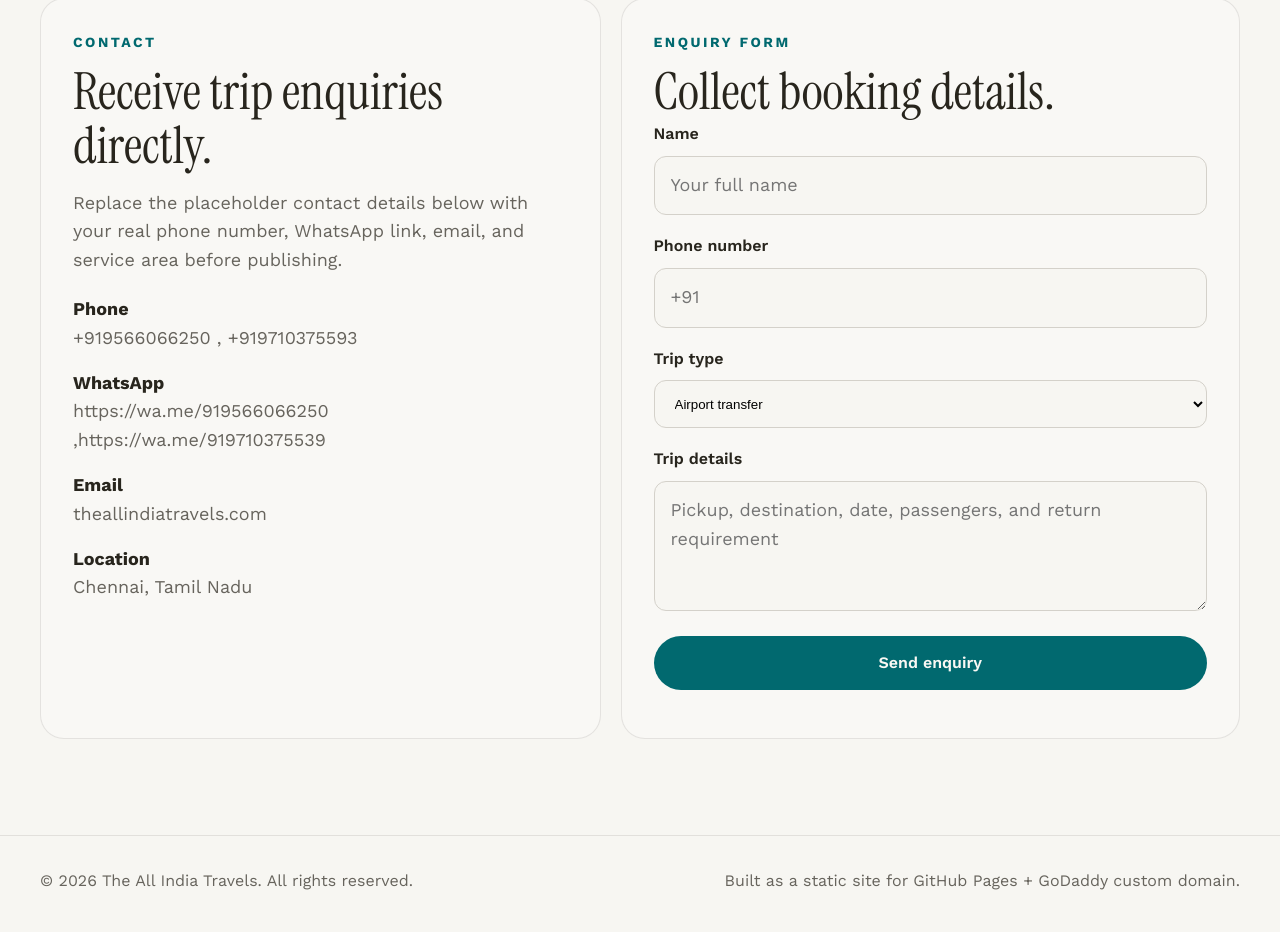
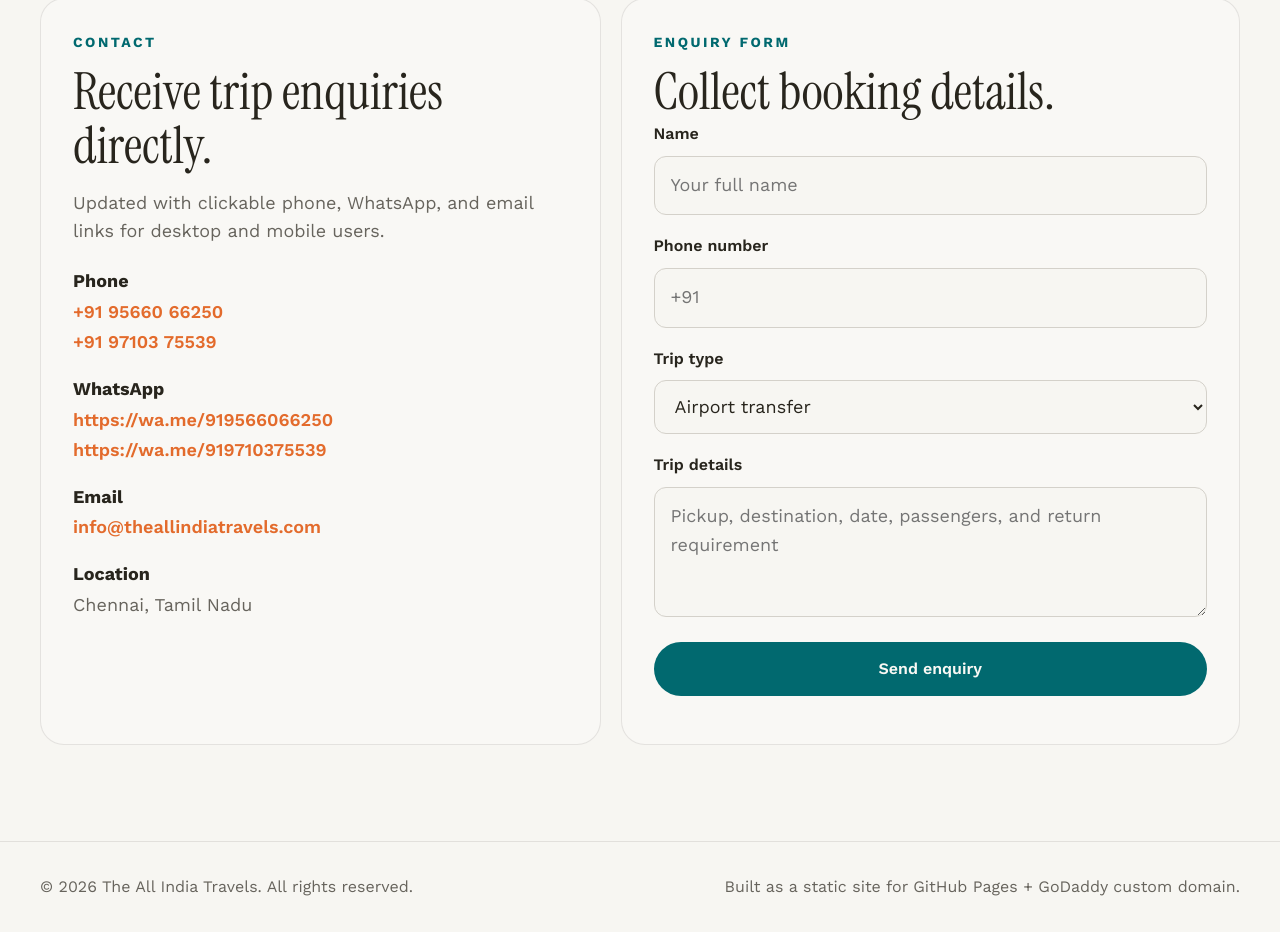
Before and after one commit to theallindiatravels/theallindiatravels, a plain HTML site: page index.html in a window 1280 px wide. Shown: the part 2824-3756 px from the top of the page. Drawn offline with nearby package versions, Linux system fonts and the light colour scheme.

Commit message:
Enhance contact section with clickable links
Updated contact details with clickable links for phone, WhatsApp, and email for improved accessibility.

```diff
--- a/index.html
+++ b/index.html
@@ -18,17 +18,17 @@
       --text-2xl:clamp(2rem,1.2rem + 2.5vw,3.5rem);
       --text-hero:clamp(3rem,.5rem + 7vw,6rem);
       --space-1:.25rem;--space-2:.5rem;--space-3:.75rem;--space-4:1rem;--space-5:1.25rem;--space-6:1.5rem;--space-8:2rem;--space-10:2.5rem;--space-12:3rem;--space-16:4rem;--space-20:5rem;--space-24:6rem;
-      --color-bg:#f7f6f2;--color-surface:#f9f8f5;--color-surface-2:#fbfbf9;--color-surface-offset:#edeae5;--color-border:#d4d1ca;--color-text:#28251d;--color-text-muted:#67645d;--color-text-faint:#9c9992;--color-text-inverse:#f9f8f4;--color-primary:#01696f;--color-primary-hover:#0c4e54;--color-primary-highlight:#dbe9e8;--color-success:#437a22;--shadow-sm:0 1px 2px rgba(0,0,0,.06);--shadow-md:0 10px 30px rgba(0,0,0,.08);--radius-sm:.375rem;--radius-md:.75rem;--radius-lg:1rem;--radius-xl:1.5rem;--content:1200px;--font-display:'Instrument Serif',Georgia,serif;--font-body:'Work Sans',Arial,sans-serif;
+      --color-bg:#f7f6f2;--color-surface:#f9f8f5;--color-surface-2:#fbfbf9;--color-surface-offset:#edeae5;--color-border:#d4d1ca;--color-text:#28251d;--color-text-muted:#67645d;--color-text-faint:#9c9992;--color-text-inverse:#f9f8f4;--color-primary:#01696f;--color-primary-hover:#0c4e54;--color-primary-highlight:#dbe9e8;--color-link:#e36b2c;--color-link-hover:#b94f18;--shadow-sm:0 1px 2px rgba(0,0,0,.06);--shadow-md:0 10px 30px rgba(0,0,0,.08);--radius-sm:.375rem;--radius-md:.75rem;--radius-lg:1rem;--radius-xl:1.5rem;--content:1200px;--font-display:'Instrument Serif',Georgia,serif;--font-body:'Work Sans',Arial,sans-serif;
     }
     [data-theme="dark"]{
-      --color-bg:#171614;--color-surface:#1c1b19;--color-surface-2:#201f1d;--color-surface-offset:#262421;--color-border:#393836;--color-text:#e2dfd9;--color-text-muted:#b3aea4;--color-text-faint:#807c75;--color-text-inverse:#171614;--color-primary:#4f98a3;--color-primary-hover:#227f8b;--color-primary-highlight:#233437;--color-success:#7db55d;--shadow-sm:0 1px 2px rgba(0,0,0,.25);--shadow-md:0 12px 36px rgba(0,0,0,.35);
+      --color-bg:#171614;--color-surface:#1c1b19;--color-surface-2:#201f1d;--color-surface-offset:#262421;--color-border:#393836;--color-text:#e2dfd9;--color-text-muted:#b3aea4;--color-text-faint:#807c75;--color-text-inverse:#171614;--color-primary:#4f98a3;--color-primary-hover:#227f8b;--color-primary-highlight:#233437;--color-link:#ff9c64;--color-link-hover:#ffb78b;--shadow-sm:0 1px 2px rgba(0,0,0,.25);--shadow-md:0 12px 36px rgba(0,0,0,.35);
     }
     *,*::before,*::after{box-sizing:border-box;margin:0;padding:0}
     html{-webkit-text-size-adjust:none;text-size-adjust:none;scroll-behavior:smooth}
     body{min-height:100dvh;font-family:var(--font-body);font-size:var(--text-base);line-height:1.6;background:var(--color-bg);color:var(--color-text)}
     img,svg{display:block;max-width:100%;height:auto}
     a{text-decoration:none;color:inherit}
-    button,input,textarea{font:inherit;color:inherit}
+    button,input,textarea,select{font:inherit;color:inherit}
     button{cursor:pointer;border:none;background:none}
     .skip-link{position:absolute;left:-9999px;top:auto}.skip-link:focus{left:var(--space-4);top:var(--space-4);background:var(--color-primary);color:var(--color-text-inverse);padding:var(--space-3) var(--space-4);border-radius:var(--radius-md);z-index:999}
     .container{width:min(calc(100% - 2rem),var(--content));margin-inline:auto}
@@ -75,6 +75,9 @@
     .contact-wrap{display:grid;grid-template-columns:.95fr 1.05fr;gap:var(--space-5)}
     .contact-box,.form-box{background:var(--color-surface);padding:var(--space-8);border-radius:var(--radius-xl);border:1px solid color-mix(in srgb,var(--color-text) 10%, transparent)}
     .contact-list{list-style:none;display:grid;gap:var(--space-4);margin-top:var(--space-5)}
+    .contact-list li{line-height:1.7}
+    .contact-list a{color:var(--color-link);text-decoration:none;font-weight:600;word-break:break-word}
+    .contact-list a:hover,.contact-list a:focus-visible{color:var(--color-link-hover);text-decoration:underline}
     form{display:grid;gap:var(--space-4)}
     label{font-size:var(--text-sm);font-weight:600}
     input,textarea,select{width:100%;margin-top:var(--space-2);padding:.9rem 1rem;border-radius:var(--radius-md);border:1px solid var(--color-border);background:var(--color-bg)}
@@ -92,6 +95,8 @@
       .header-inner{align-items:flex-start}
       h1{max-width:10ch}
       .hero-card,.card,.package-panel,.contact-box,.form-box{padding:var(--space-6)}
+      .hero-actions{flex-direction:column;align-items:stretch}
+      .btn{width:100%}
     }
     @media (prefers-reduced-motion: reduce){.reveal{opacity:1;transform:none;transition:none}html{scroll-behavior:auto}}
   </style>
@@ -209,12 +214,32 @@
         <section class="contact-box reveal">
           <p class="eyebrow">Contact</p>
           <h2 style="font-size:var(--text-2xl);margin-top:var(--space-3);">Receive trip enquiries directly.</h2>
-          <p class="muted" style="margin-top:var(--space-4);">Replace the placeholder contact details below with your real phone number, WhatsApp link, email, and service area before publishing.</p>
+          <p class="muted" style="margin-top:var(--space-4);">Updated with clickable phone, WhatsApp, and email links for desktop and mobile users.</p>
           <ul class="contact-list">
-            <li><strong>Phone</strong><div class="muted">+919566066250 , +919710375593</div></li>
-            <li><strong>WhatsApp</strong><div class="muted">https://wa.me/919566066250 ,https://wa.me/919710375539 </div></li>
-            <li><strong>Email</strong><div class="muted">theallindiatravels.com</div></li>
-            <li><strong>Location</strong><div class="muted">Chennai, Tamil Nadu</div></li>
+            <li>
+              <strong>Phone</strong>
+              <div class="muted">
+                <a href="tel:+919566066250">+91 95660 66250</a><br>
+                <a href="tel:+919710375539">+91 97103 75539</a>
+              </div>
+            </li>
+            <li>
+              <strong>WhatsApp</strong>
+              <div class="muted">
+                <a href="https://wa.me/919566066250" target="_blank" rel="noopener noreferrer">https://wa.me/919566066250</a><br>
+                <a href="https://wa.me/919710375539" target="_blank" rel="noopener noreferrer">https://wa.me/919710375539</a>
+              </div>
+            </li>
+            <li>
+              <strong>Email</strong>
+              <div class="muted">
+                <a href="mailto:info@theallindiatravels.com">info@theallindiatravels.com</a>
+              </div>
+            </li>
+            <li>
+              <strong>Location</strong>
+              <div class="muted">Chennai, Tamil Nadu</div>
+            </li>
           </ul>
         </section>
         <section class="form-box reveal" aria-labelledby="enquiry-heading">
```
